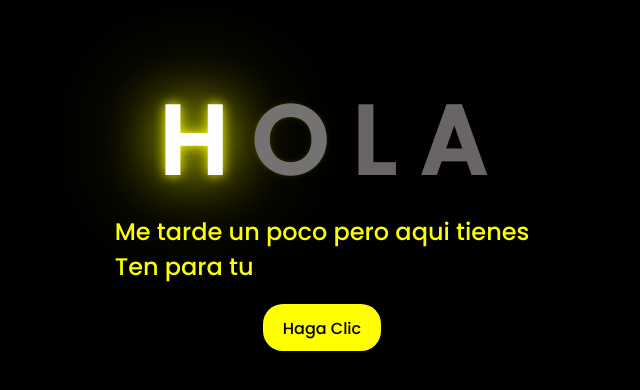
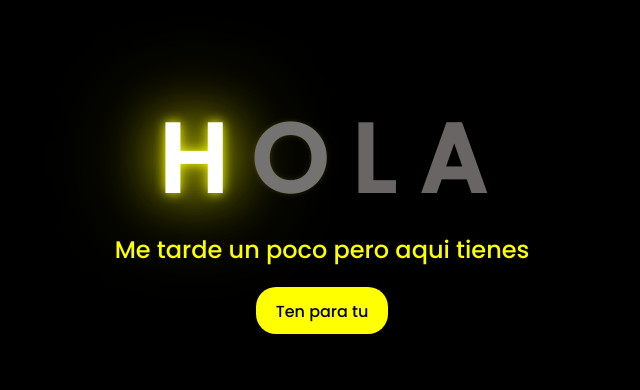
Before and after one commit to Supertepo/Flores-amarillas, a plain HTML site: page index.html in a window 1280 px wide. Shown: the part 198-588 px from the top of the page, without its empty margins (326-966 px from the left). Drawn offline with Linux system fonts and the light colour scheme.

Commit message:
Update Pa que se vea bonita

```diff
--- a/index.html
+++ b/index.html
@@ -24,14 +24,13 @@
         <span></span>
         <span></span>
     </div>
-    <div class="description">
+    <div style="text-align: center;" class="description">
         <span>Me tarde un poco pero aqui tienes </span>
         <br>
-        <span>Ten para tu</span>
     </div>
     <div class="button">
         <button>
-            <a href="FLORES.html">Haga Clic</a>
+            <a href="FLORES.html">Ten para tu</a>
         </button>
 
     </div>
```
